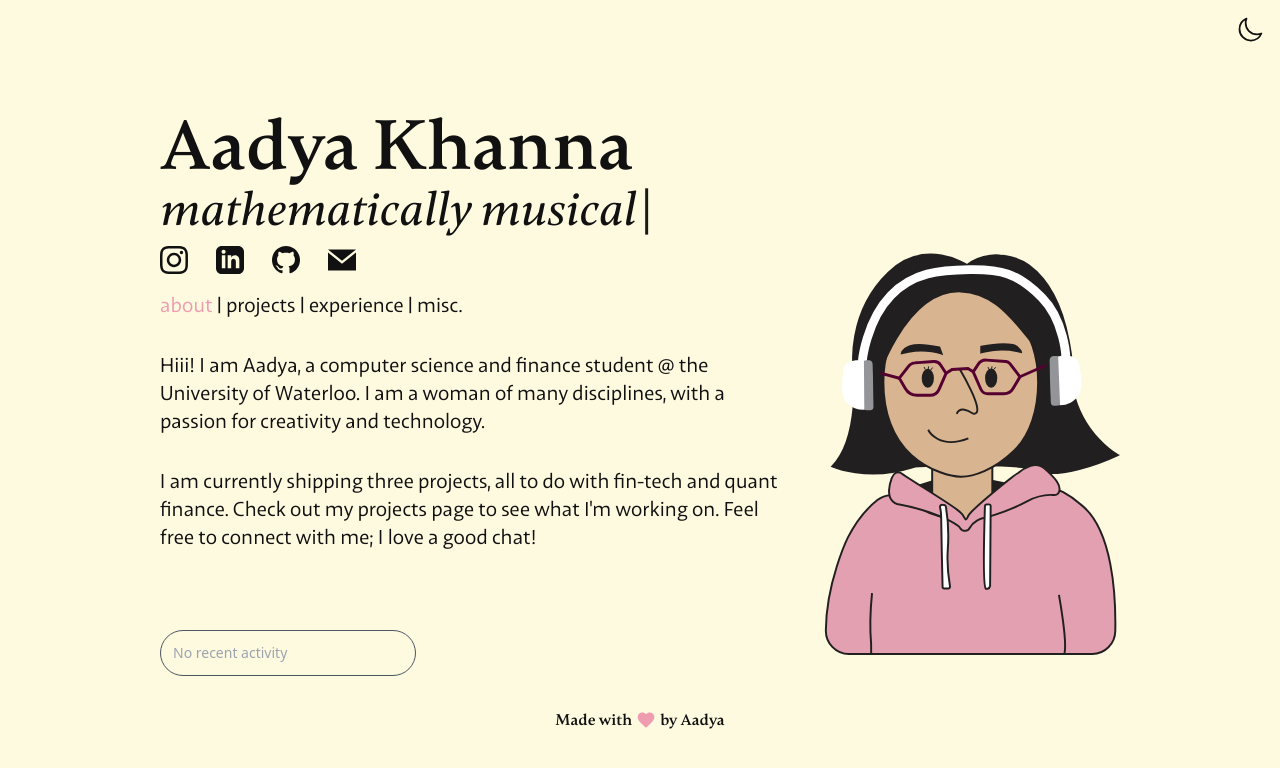
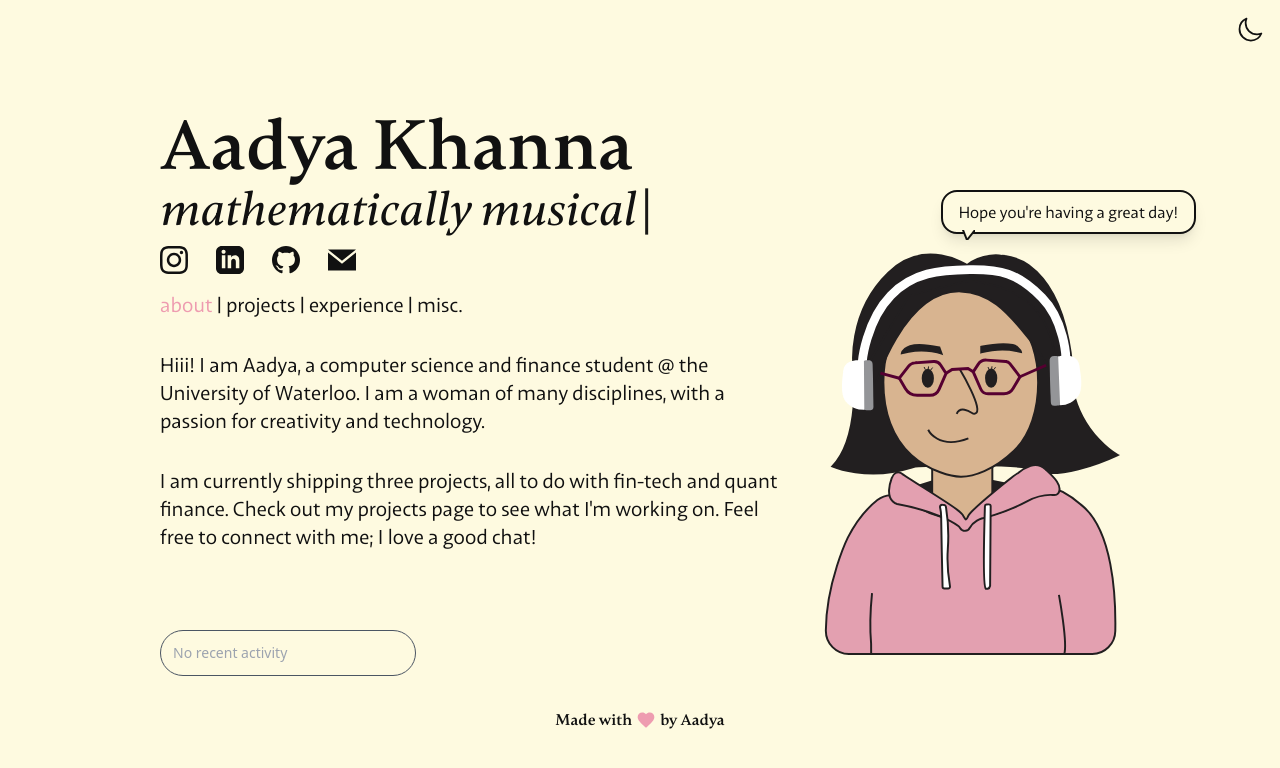
Before and after one commit to aadya-khanna/portfolio_frontend, a React (Vite) app: page /about in a window 1280 px wide. Shown: the top 768 px of the page. Built offline with nearby package versions, Linux system fonts and the light colour scheme; no server answers.

Commit message:
added speech bubble for svg

```diff
--- a/src/components/AadyaSvg.jsx
+++ b/src/components/AadyaSvg.jsx
@@ -2,7 +2,44 @@ import aadyaLightSvg from '../assets/aadya_light.svg';
 
 export default function AadyaSvg({ className = '' }) {
     return (
-        <>
+        <div className="relative inline-block">
+
+            <div className="absolute top-10 md:top-20 left-1/2 -translate-x-1/2 md:left-auto md:translate-x-14 md:-right-5 bg-background dark:bg-background-dark border-2 border-foreground dark:border-foreground-dark rounded-2xl px-4 py-2 shadow-lg z-10 overflow-visible">
+                <p className="text-sm md:text-base font-plein text-foreground dark:text-foreground-dark whitespace-nowrap">
+                     Hope you're having a great day!
+                </p>
+
+                <div className="absolute bottom-0 left-1/2 -translate-x-1/2 md:left-4 md:translate-x-0 translate-y-2">
+                    <svg width="16" height="10" viewBox="0 0 16 10" fill="none" xmlns="http://www.w3.org/2000/svg">
+                        <path
+                            d="M4 0 L16 0 L8 10 Z"
+                            fill="currentColor"
+                            className="text-background dark:text-background-dark"
+                        />
+                        <line
+                            x1="4"
+                            y1="0"
+                            x2="8"
+                            y2="10"
+                            stroke="currentColor"
+                            strokeWidth="2"
+                            strokeLinecap="round"
+                            className="text-foreground dark:text-foreground-dark"
+                        />
+                        <line
+                            x1="8"
+                            y1="10"
+                            x2="16"
+                            y2="0"
+                            stroke="currentColor"
+                            strokeWidth="2"
+                            strokeLinecap="round"
+                            className="text-foreground dark:text-foreground-dark"
+                        />
+                    </svg>
+                </div>
+            </div>
+
             {/* Light mode SVG - hidden in dark mode */}
             <img
                 src={aadyaLightSvg}
@@ -42,6 +79,6 @@ export default function AadyaSvg({ className = '' }) {
         <path d="M155.66,414.7c2.22,3.87,2.72,5.62,5.08.11,2.99-6.97,50.45-44.51,50.96-44.02,0,0,5.34-4.66,12.68-7.24,5.28-1.86,11.02-.47,15.28,3.59,6.85,6.54,18.36,16.23,13.14,24.53-.16.25-.42.56-1.95,1.44-2.62,1.5-11.03-3.38-30.07,6.74-24.37,12.95-46.39,17.56-46.39,17.56,0,0-8.58,2.73-12.19,9.64-1.54,3.76-7.17,4.05-9.66.2-.55-.84-1.17-1.61-1.95-2.16-5.04-3.56-24.41-15.72-62.63-22.5,0,0-8.66-2.22-8.19-14.11.22-5.44,1.76-9.64,2.76-12.41,1.65-4.55,5.49-7.46,9.29-5.21.5.3,1.02.65,1.56,1.08,6.3,4.92,53.05,32.78,58.86,38.79,0,0,3.23,2.9,3.4,3.96Z" fill="#e3a0b0" stroke="#221f20" strokeMiterlimit="10" strokeWidth="2"/>
         <path d="M134.29,403.34c-1.51-.14-2.72,1.24-2.36,2.72.55,2.26,1.14,5.66,1.12,9.79-.04,6.94,1.18,60.67,1.43,71.22.02,1,.84,1.79,1.84,1.79h3.88c1.17,0,2.06-1.06,1.86-2.21-.99-5.69-3.34-21.53-2.22-37.78,1.48-21.43-1.17-38.92-2.03-43.84-.14-.82-.81-1.44-1.64-1.52l-1.87-.17Z" fill="#fff" stroke="#221f20" strokeMiterlimit="10" strokeWidth="2"/>
         <path d="M181.73,402.96c1.04-.09,1.93.73,1.92,1.77l-.56,81.35c-.69,4.1-4.49,3.04-4.49,3.04-3.17-3.94-1.17-73.32-.83-84.34.03-.84.68-1.53,1.52-1.6l2.45-.22Z" fill="#fff" stroke="#221f20" strokeMiterlimit="10" strokeWidth="2"/></g></svg>
-        </>
+        </div>
     );
   }
--- a/src/pages/Home.jsx
+++ b/src/pages/Home.jsx
@@ -82,9 +82,9 @@ export default function Home() {
 
             </p>
 
-            <div className="mb-8 md:pt-20 w-full flex flex-col items-center md:items-start">
+            <div className="mb-8 pt-10 md:pt-20 w-full flex flex-col items-center md:items-start">
               <div className="md:hidden w-full flex justify-center mb-6">
-                <AadyaSvg className="w-[40vw] max-w-xs" />
+                <AadyaSvg className="w-[50vw] max-w-xs" />
               </div>
               <div className="w-full flex justify-center md:justify-start">
                 <NowPlaying />
```
